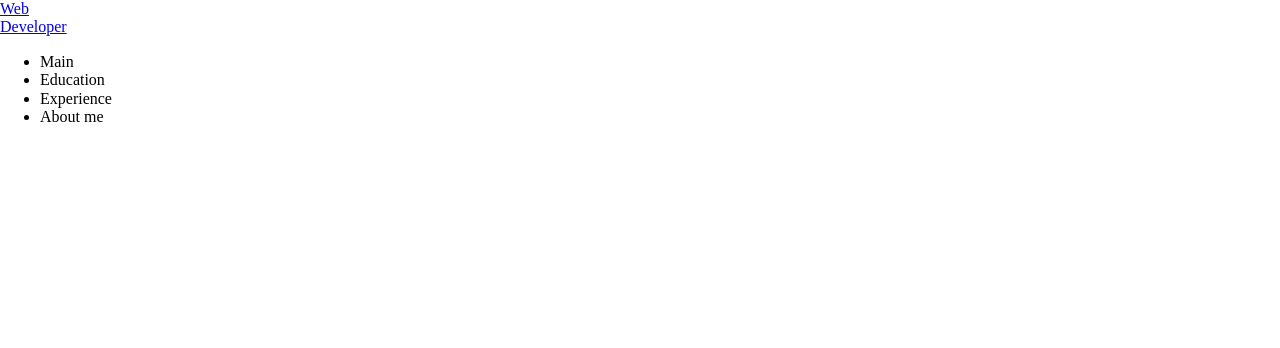
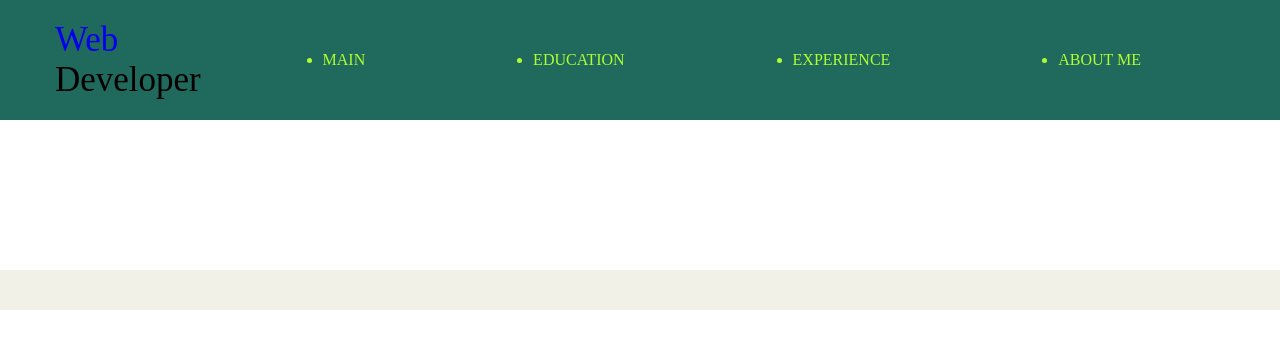
Before and after one commit to yres45/summary, a plain HTML site: page index.html in a window 1280 px wide. Drawn offline with Linux system fonts and the light colour scheme.

Commit message:
make header and little footer

```diff
--- a/css/style.css
+++ b/css/style.css
@@ -27,6 +27,76 @@ html,body{
     flex:0 0 auto;
 }
 
+
+
+
 .footer{
     flex: 0 0 auto;
 }
+
+.container{
+    max-width: 1200px;
+    margin: 0 auto;
+    padding: 0px 15px;
+    line-height: 2.14286;
+
+
+}
+
+/********************************************************HEADER********************************************/
+
+.header{
+    background-color: #206a5d;
+    position: sticky;
+    top:0px;
+    z-index: 77;
+    color:greenyellow;
+}
+
+.header__content{
+    line-height: normal;
+    display: flex;
+    justify-content: space-between;
+    height: 120px;
+    align-items: center;
+}
+
+.header__logo a,
+.footer__logo a{
+    font-size: 35px;
+    text-decoration: none;
+}
+
+.Dev{
+    color: black;
+    padding-top: 20px;
+}
+.header__navigation{
+    width: 100%;
+}
+
+.header-navigation__link{
+
+    display: flex;
+    justify-content: space-around;
+    width: 100%;
+
+}
+nav ul{
+    display: contents;
+    text-transform: uppercase;
+
+}
+
+/**********************************************************************************************************/
+
+
+/********************************************************FOOter********************************************/
+
+.footer{
+    background-color:#f1f1e8 ;
+    margin-top: 150px;
+    padding-bottom: 40px;
+}
+
+/**********************************************************************************************************/
--- a/index.html
+++ b/index.html
@@ -19,9 +19,9 @@
                         <div class="header__logo">
                             <a href="index.html">
                                 <span>Web</span>
-                                <div class="Dev">
+                                <span class="Dev">
                                     Developer
-                                </div>
+                                </span>
                             </a>
 
                         </div>
@@ -46,7 +46,10 @@
             </div>
 
             <section class="first__block">
-                <div class="content">
+                <div class="container">
+                    <div class="footer__inner">
+
+                    </div>
 
                 </div>
             </section>
```
